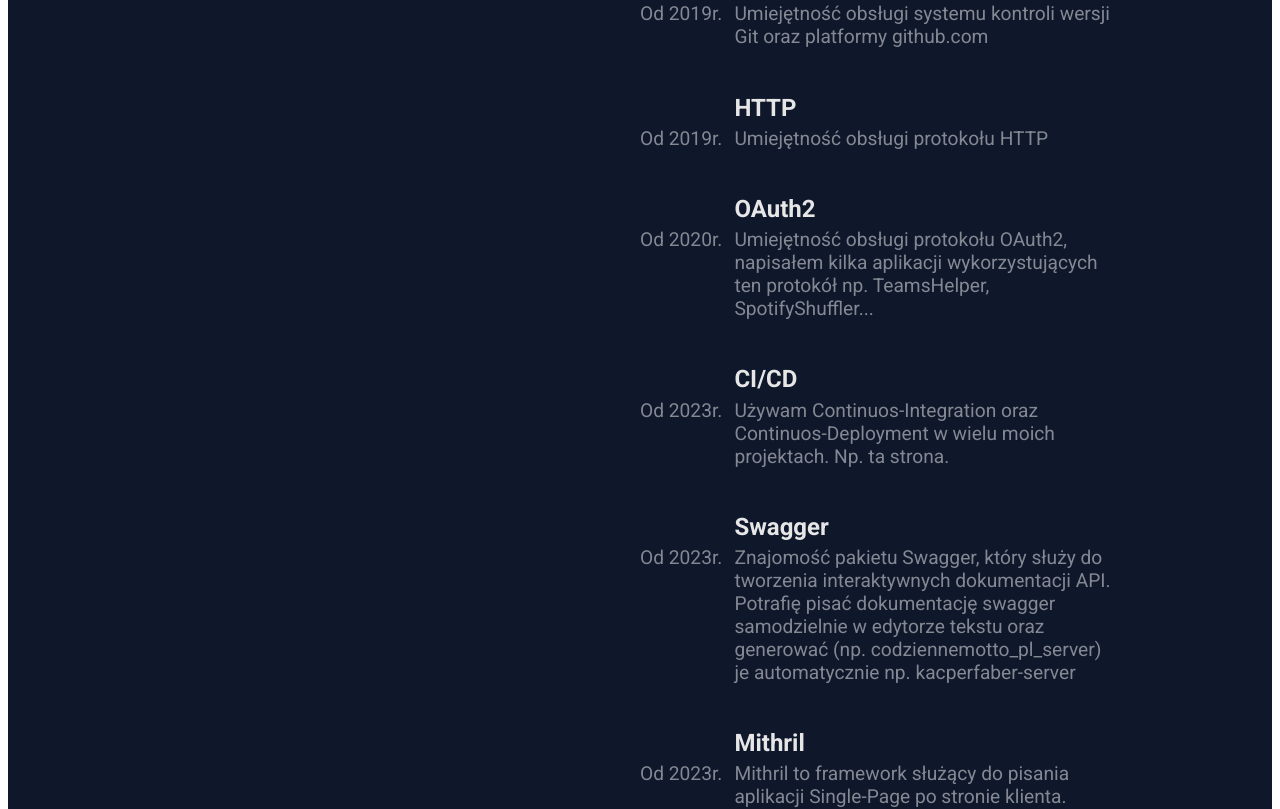
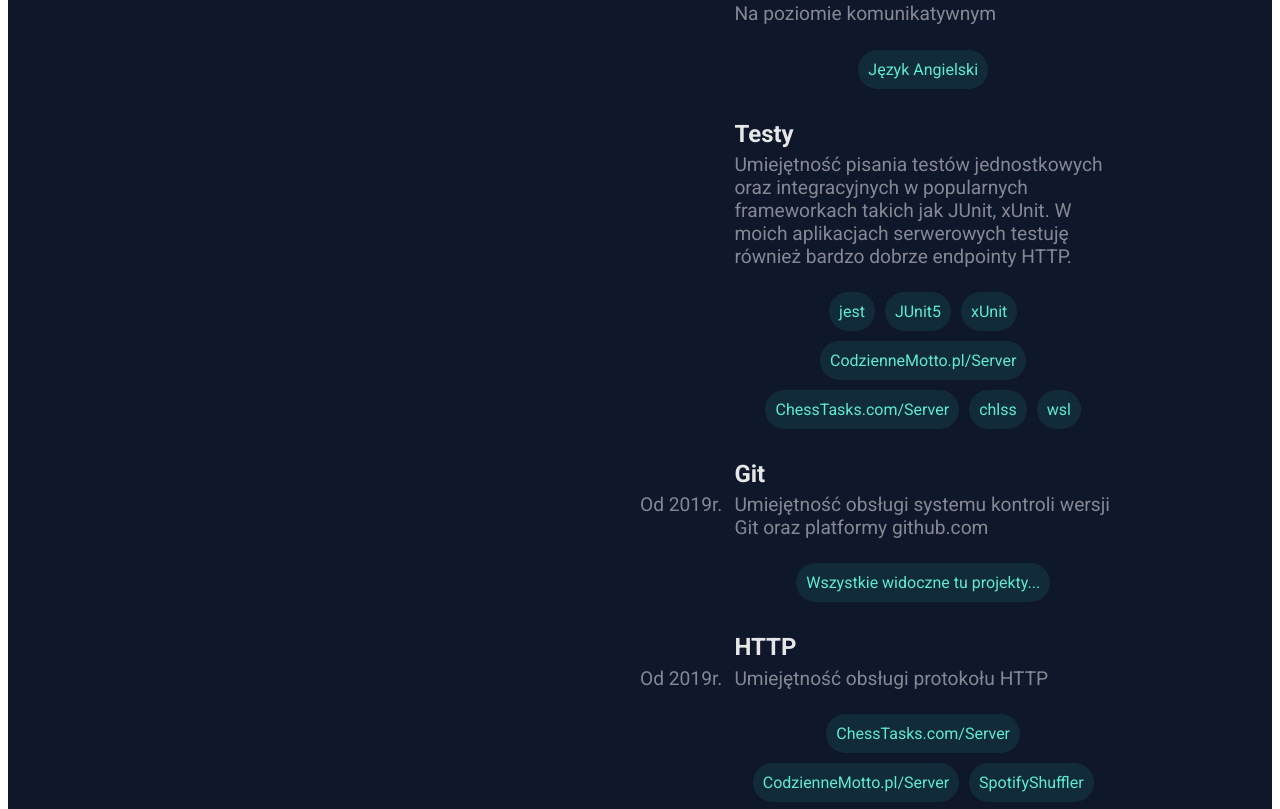
Before and after one commit to kacperfaber/kacperfaber-app, a React app: page / in a window 1280 px wide. Shown: the part 8240-9049 px from the top of the page. Built offline with nearby package versions, Linux system fonts and the light colour scheme; the HTML template or start-up script is replaced by a standard one.

Commit message:
Added tags to skills

```diff
--- a/src/lang.pl.json
+++ b/src/lang.pl.json
@@ -178,105 +178,136 @@
 
   "__skills": [
     {
+      "title": "Język Angielski",
+      "secondary": "Na poziomie komunikatywnym",
+      "actions": "",
+      "tags": ["Język Angielski"]
+    },
+
+    {
+      "title": "Testy",
+      "secondary": "Umiejętność pisania testów jednostkowych oraz integracyjnych w popularnych frameworkach takich jak JUnit, xUnit. W moich aplikacjach serwerowych testuję również bardzo dobrze endpointy HTTP.",
+      "actions": "Od 2019r.",
+      "tags": ["jest", "JUnit5", "xUnit", "CodzienneMotto.pl/Server", "ChessTasks.com/Server", "chlss", "wsl"]
+    },
+
+    {
       "title": "Git",
       "secondary": "Umiejętność obsługi systemu kontroli wersji Git oraz platformy github.com",
-      "action": "Od 2019r."
+      "action": "Od 2019r.",
+      "tags": ["Wszystkie widoczne tu projekty..."]
     },
 
     {
       "title": "HTTP",
       "secondary": "Umiejętność obsługi protokołu HTTP",
-      "action": "Od 2019r."
+      "action": "Od 2019r.",
+      "tags": ["ChessTasks.com/Server", "CodzienneMotto.pl/Server", "SpotifyShuffler", "TeamsHelper"]
     },
 
     {
       "title": "OAuth2",
       "secondary": "Umiejętność obsługi protokołu OAuth2, napisałem kilka aplikacji wykorzystujących ten protokół np. TeamsHelper, SpotifyShuffler...",
-      "action": "Od 2020r."
+      "action": "Od 2020r.",
+      "tags": ["SpotifyShuffler", "TeamsHelper", "FaceitAPI"]
     },
 
     {
       "title": "CI/CD",
       "secondary": "Używam Continuos-Integration oraz Continuos-Deployment w wielu moich projektach. Np. ta strona.",
-      "action": "Od 2023r."
+      "action": "Od 2023r.",
+      "tags": ["kacperfaber-server", "chesstasks-server", "codziennemotto_pl_server", "wsl", "chlss", "..."]
     },
 
     {
       "title": "Swagger",
       "secondary": "Znajomość pakietu Swagger, który służy do tworzenia interaktywnych dokumentacji API. Potrafię pisać dokumentację swagger samodzielnie w edytorze tekstu oraz generować (np. codziennemotto_pl_server) je automatycznie np. kacperfaber-server",
-      "action": "Od 2023r."
+      "action": "Od 2023r.",
+      "tags": ["kacperfaber-server", "chesstasks-server", "codziennemotto_pl_server"]
     },
 
     {
       "title": "Mithril",
       "secondary": "Mithril to framework służący do pisania aplikacji Single-Page po stronie klienta. Nauczyłem się go używać przy okazji projektu mithril-sql-presentation, a potem poprawiłem swoją wiedzę przy projekcie codziennemotto-pl-app.",
-      "action": "Od 2023r."
+      "action": "Od 2023r.",
+      "tags": ["CodzienneMotto.pl/Server", "mithril-sql-presentation"]
     },
 
     {
       "title": "React",
       "secondary": "React to framework służący do pisania aplikacji Single-Page, napisałem w nim projekt chesstasks-app, a następne są w trakcie.",
-      "action": "Od 2023r."
+      "action": "Od 2023r.",
+      "tags": ["ChessTasks.com/App", "kacperfaber-app", "kacperfaber-admin-app"]
     },
 
     {
       "title": "Ktor",
       "secondary": "Ktor to framework przeznaczony dla języka Kotlin do serwerów oraz aplikacji. Napisałem w nim projekt chesstasks-server",
-      "action": "Od 2023r."
+      "action": "Od 2023r.",
+      "tags": ["ChessTasks.com/Server"]
     },
 
     {
       "title": "Kotlin",
       "secondary": "Język programowania mający zastąpić Jave oraz z nią kompatybilny, pozwala znacznie ograniczyć ilość pisanego kodu.",
-      "action": "Od 2022r."
+      "action": "Od 2022r.",
+      "tags": ["ChessTasks.com/Server", "CodzienneMotto.pl/Server", "coronavirus-daily-report", "kacperfaber-server", "wulkanowy", "..."]
     },
 
     {
       "title": "Java",
       "secondary": "Wysoko poziomowy język programowania wypuszczony w 1996r.",
-      "action": "Od 2021r."
+      "action": "Od 2021r.",
+      "tags": ["webSocketLibrary"]
     },
 
     {
       "title": "C#",
       "secondary": "",
-      "action": "Od 2017r."
+      "action": "Od 2017r.",
+      "tags": ["Spencer.NET", "TeamsHelper", "SpotifyShuffler", "FaceitAPI", "SandstoneLauncher"]
     },
 
     {
       "title": "TypeScript",
       "secondary": "",
-      "action": "Od 2023r."
+      "action": "Od 2023r.",
+      "tags": ["CodzienneMotto.pl/App", "ChessTasks.com/App", "mithril-sql-presentation", "kacperfaber-app", "kacperfaber-admin-app"]
     },
 
     {
       "title": "Gradle",
       "secondary": "",
-      "action": "Od 2021r."
+      "action": "Od 2021r.",
+      "tags": ["CodzienneMotto.pl/Server", "ChessTasks.com/Server", "wulkanowy", "kacperfaber-server"]
     },
 
     {
       "title": "Maven",
       "secondary": "",
-      "action": "Od 2021r."
+      "action": "Od 2021r.",
+      "tags": ["webSocketLibrary", "coronavirus-daily-report"]
     },
 
     {
       "title": "npm",
-      "secondary": "",
-      "action": "Od 2023r."
+      "secondary": "O znajomości npm, czyli node package manager świadczą liczne projekty w TypeScript, oraz moja biblioteka chlss opublikowana w npm.",
+      "action": "Od 2023r.",
+      "tags": ["chlss", "CodzienneMotto.pl/App", "ChessTasks.com/App", "kacperfaber-app", "kacperfaber-admin-app"]
     },
 
     {
       "title": "JSONPath",
-      "secondary": "",
-      "action": "Od 2022r."
+      "secondary": "Znajomość JSONPath wykorzystuję głównie przy okazji testów integracyjnych w których sprawdzam poprawność odpowiedzi HTTP.",
+      "action": "Od 2022r.",
+      "tags": ["ChessTasks.com/Server", "ChessTasks.com/Server"]
     },
 
     {
       "title": "Regex",
       "secondary": "",
-      "action": "Od 2019r."
+      "action": "Od 2019r.",
+      "tags": ["C#", "Kotlin", "JavaScript"]
     }
   ]
 }
--- a/src/ui/commons/skillDef.ts
+++ b/src/ui/commons/skillDef.ts
@@ -2,4 +2,5 @@ export type SkillDef = {
     title: string;
     secondary: string;
     action: string;
+    tags: string[];
 }
--- a/src/ui/routes/index/content/sections/skills/skillsSection.tsx
+++ b/src/ui/routes/index/content/sections/skills/skillsSection.tsx
@@ -8,7 +8,7 @@ import {getKey} from "../../../../../commons/getKey";
 
 export const SkillItem = ({item}: { item: SkillDef }) => {
     return (
-        <ListItem tags={[]}
+        <ListItem tags={item.tags}
                   secondary={item.secondary}
                   primary={item.title}
                   action={<TextSecAction text={item.action}/>}/>
```
